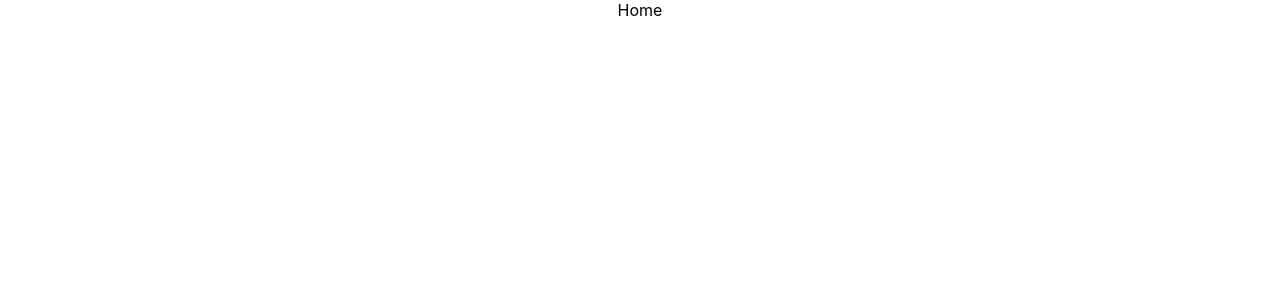
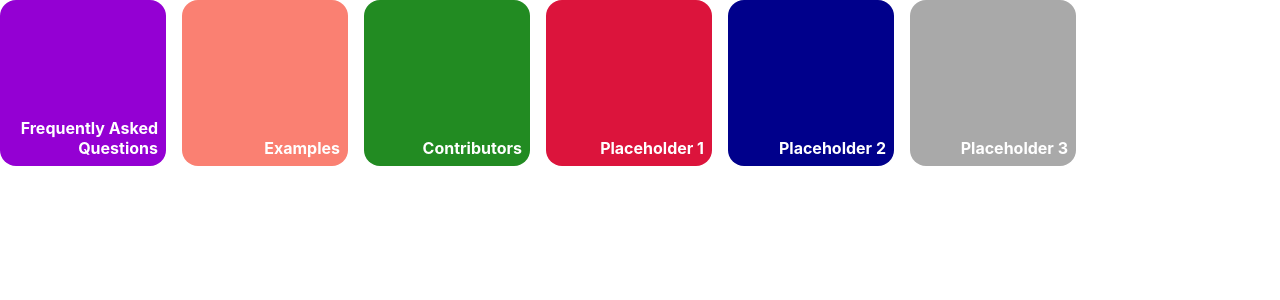
Before and after one commit to andradnl/redux-saga-playground, a React (Create React App) app: page / in a window 1280 px wide. Shown: the top 300 px of the page. Built offline with nearby package versions, Linux system fonts and the light colour scheme.

Commit message:
Setup minimal page navigation

```diff
--- a/src/App.js
+++ b/src/App.js
@@ -1,12 +1,13 @@
 import { createBrowserRouter, RouterProvider } from "react-router-dom";
 
 import "./App.css";
+import { Home } from "./pages/Home";
 import { EveryLatestExample } from "./pages/EveryLatestExample";
 
 const router = createBrowserRouter([
   {
     path: "/",
-    element: <div>Home</div>,
+    element: <Home />,
   },
   {
     path: "/examples",
--- /dev/null
+++ b/src/pages/Home.tsx
@@ -0,0 +1,71 @@
+import * as React from "react";
+import { Link } from "react-router-dom";
+
+interface HomeCardProps {
+  title: string;
+  id: string;
+  bgColor: string;
+  pageToNavigate?: string;
+}
+
+const HomeCard = (props: HomeCardProps) => (
+  <Link
+    to={props.pageToNavigate ?? ""}
+    style={{
+      textDecoration: "none",
+    }}
+  >
+    <div
+      style={{
+        background: props.bgColor,
+        width: 150,
+        height: 150,
+        borderRadius: 16,
+        display: "flex",
+        justifyContent: "flex-end",
+        alignItems: "flex-end",
+        padding: 8,
+        cursor: "pointer",
+      }}
+    >
+      <span
+        style={{
+          color: "white",
+          fontWeight: "bold",
+          textAlign: "right",
+        }}
+      >
+        {props.title}
+      </span>
+    </div>
+  </Link>
+);
+
+export const Home = () => {
+  return (
+    <div
+      style={{
+        display: "flex",
+        flexWrap: "wrap",
+        gap: 16,
+      }}
+    >
+      <HomeCard
+        title="Frequently Asked Questions"
+        bgColor="darkviolet"
+        id="home"
+        pageToNavigate="/faq"
+      />
+      <HomeCard
+        title="Examples"
+        bgColor="salmon"
+        id="examples"
+        pageToNavigate="/examples"
+      />
+      <HomeCard title="Contributors" bgColor="forestgreen" id="contributors" />
+      <HomeCard title="Placeholder 1" bgColor="crimson" id="p1" />
+      <HomeCard title="Placeholder 2" bgColor="darkblue" id="p2" />
+      <HomeCard title="Placeholder 3" bgColor="darkgrey" id="p3" />
+    </div>
+  );
+};
```
